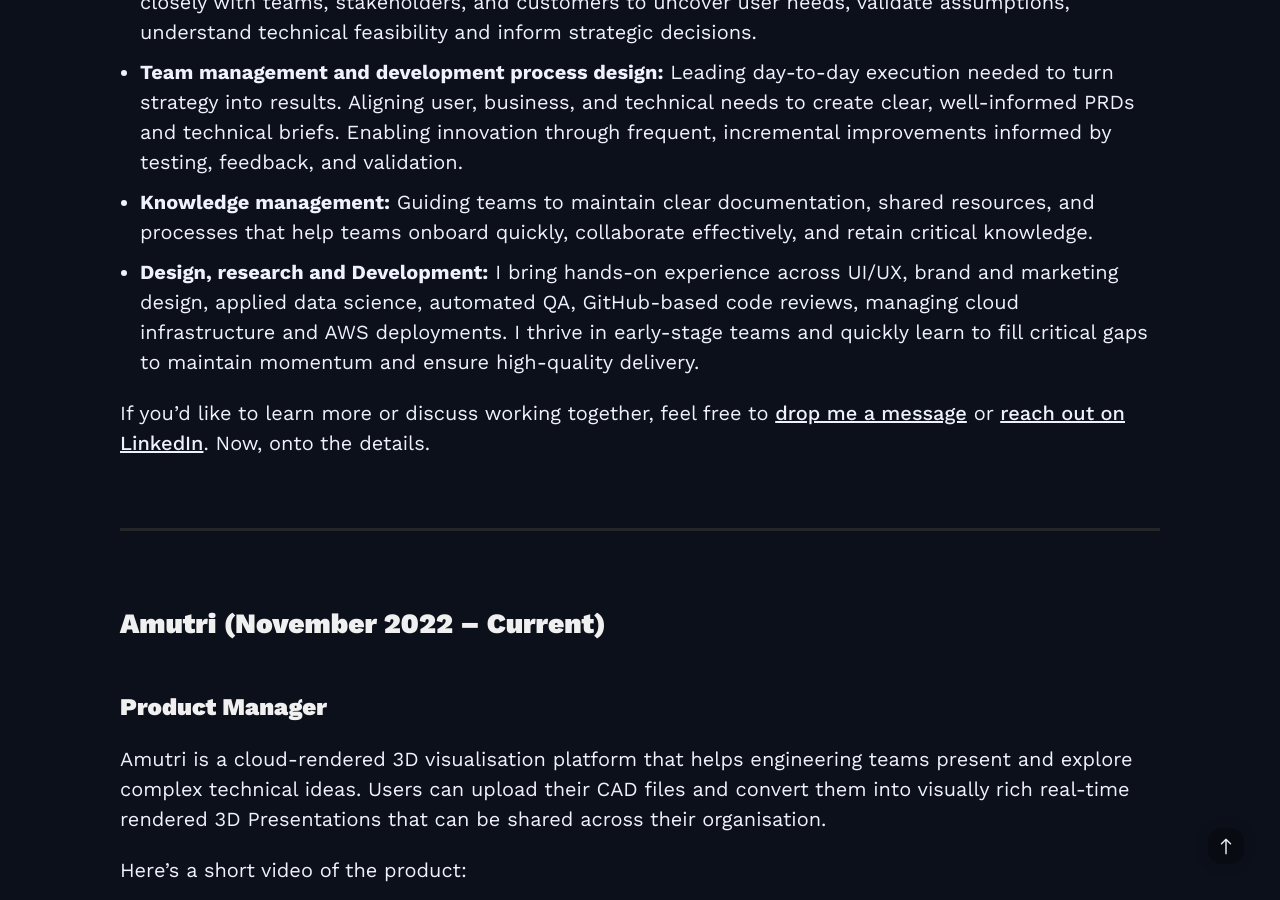
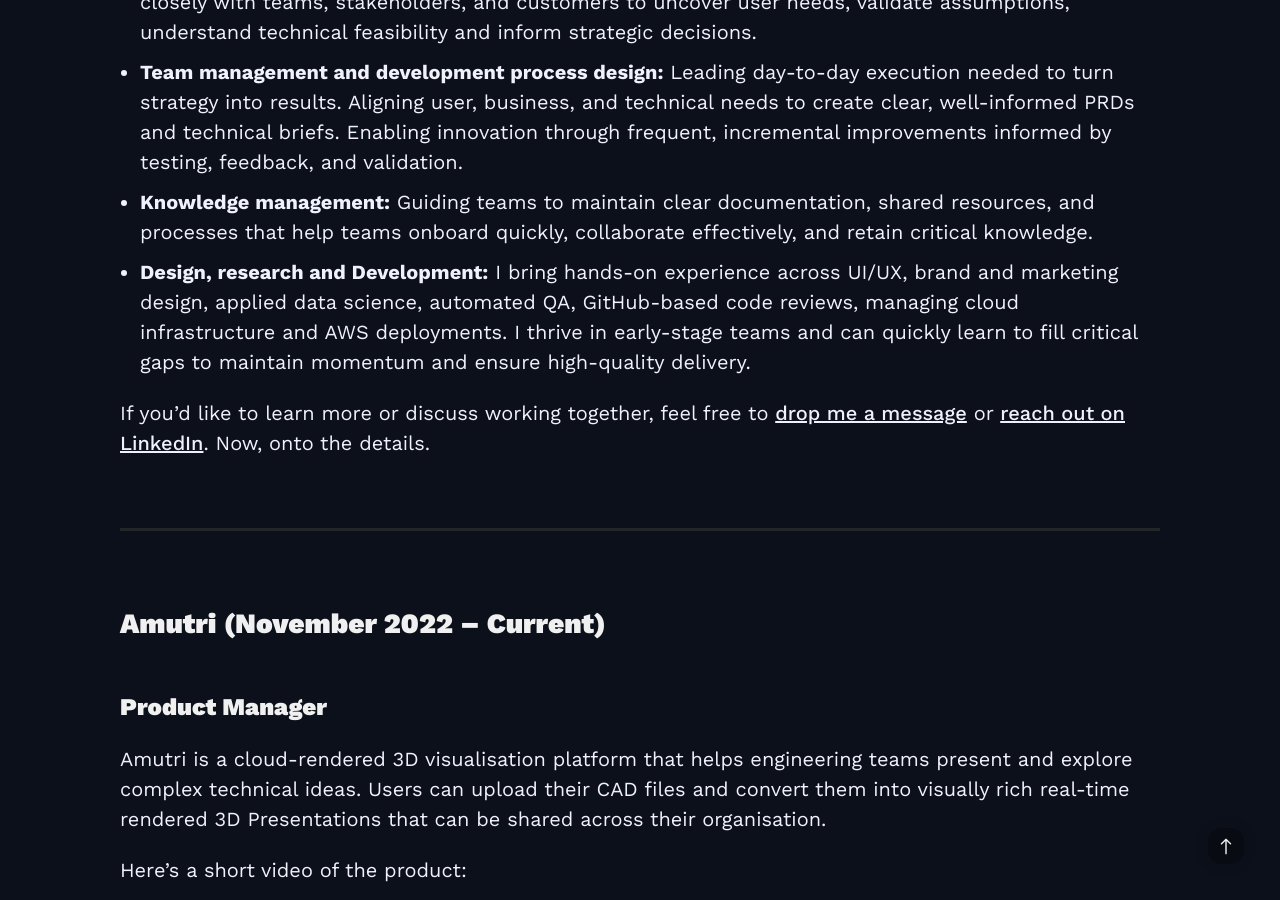
Before and after one commit to mkishi1221/mkishi1221.github.io, a Jekyll site: the page built from index.html, in a window 1280 px wide and 900 px high, scrolled down 1381 px. Built offline with Jekyll 4.4.1, drawn with Linux system fonts in a browser that asks for light colours; nearby versions of some CDN libraries.

Commit message:
Updated CV

```diff
--- a/_includes/cv.md
+++ b/_includes/cv.md
@@ -14,7 +14,7 @@
 - **Product management:** Leading and uncovering key information that drives product strategy. I work closely with teams, stakeholders, and customers to uncover user needs, validate assumptions, understand technical feasibility and inform strategic decisions.
 - **Team management and development process design:** Leading day-to-day execution needed to turn strategy into results. Aligning user, business, and technical needs to create clear, well-informed PRDs and technical briefs. Enabling innovation through frequent, incremental improvements informed by testing, feedback, and validation.
 - **Knowledge management:** Guiding teams to maintain clear documentation, shared resources, and processes that help teams onboard quickly, collaborate effectively, and retain critical knowledge.
-- **Design, research and Development:** I bring hands-on experience across UI/UX, brand and marketing design, applied data science, automated QA, GitHub-based code reviews, managing cloud infrastructure and AWS deployments. I thrive in early-stage teams and quickly learn to fill critical gaps to maintain momentum and ensure high-quality delivery.
+- **Design, research and Development:** I bring hands-on experience across UI/UX, brand and marketing design, applied data science, automated QA, GitHub-based code reviews, managing cloud infrastructure and AWS deployments. I thrive in early-stage teams and can quickly learn to fill critical gaps to maintain momentum and ensure high-quality delivery.
 
 If you'd like to learn more or discuss working together, feel free to [drop me a message](/contact){: .cv_link target="_blank" } or [reach out on LinkedIn](https://www.linkedin.com/in/mkishi/){: .cv_link target="_blank" }. Now, onto the details.
 
```
